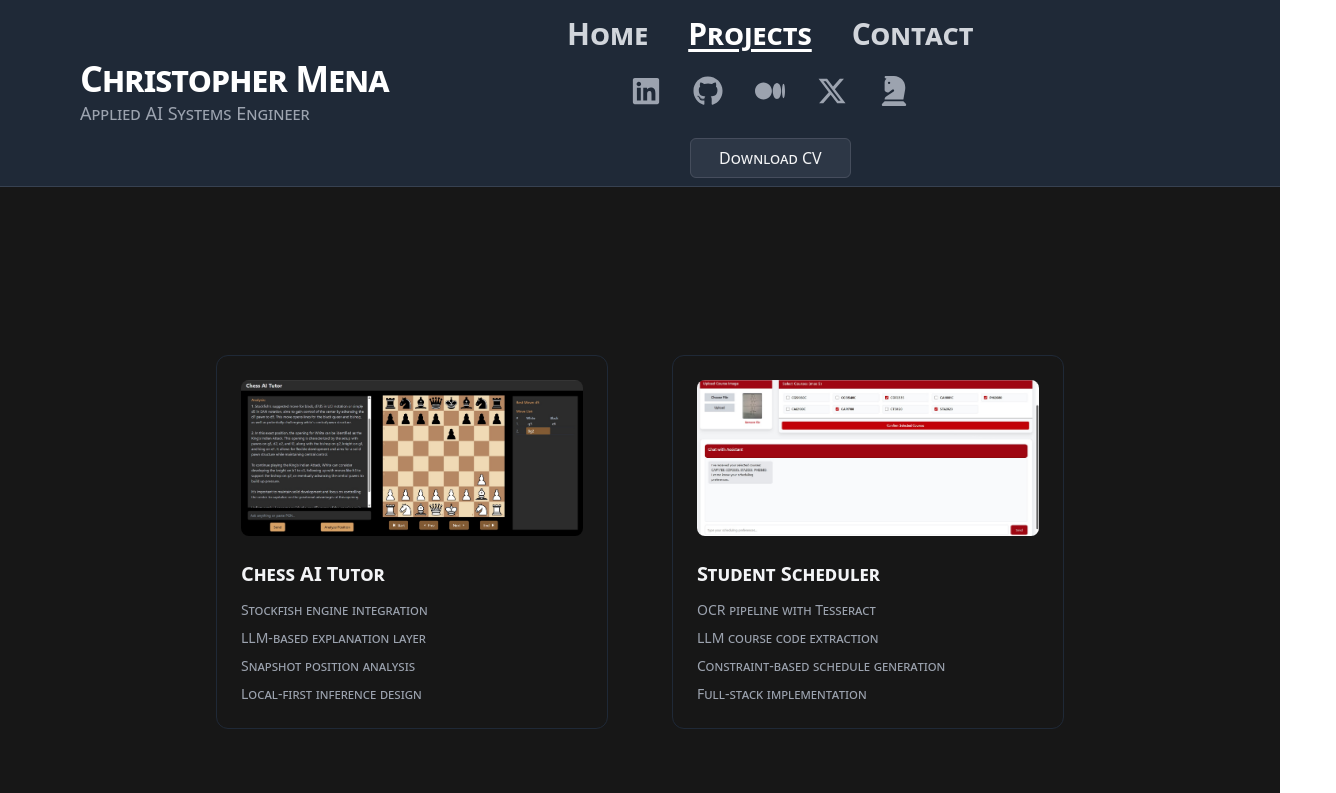
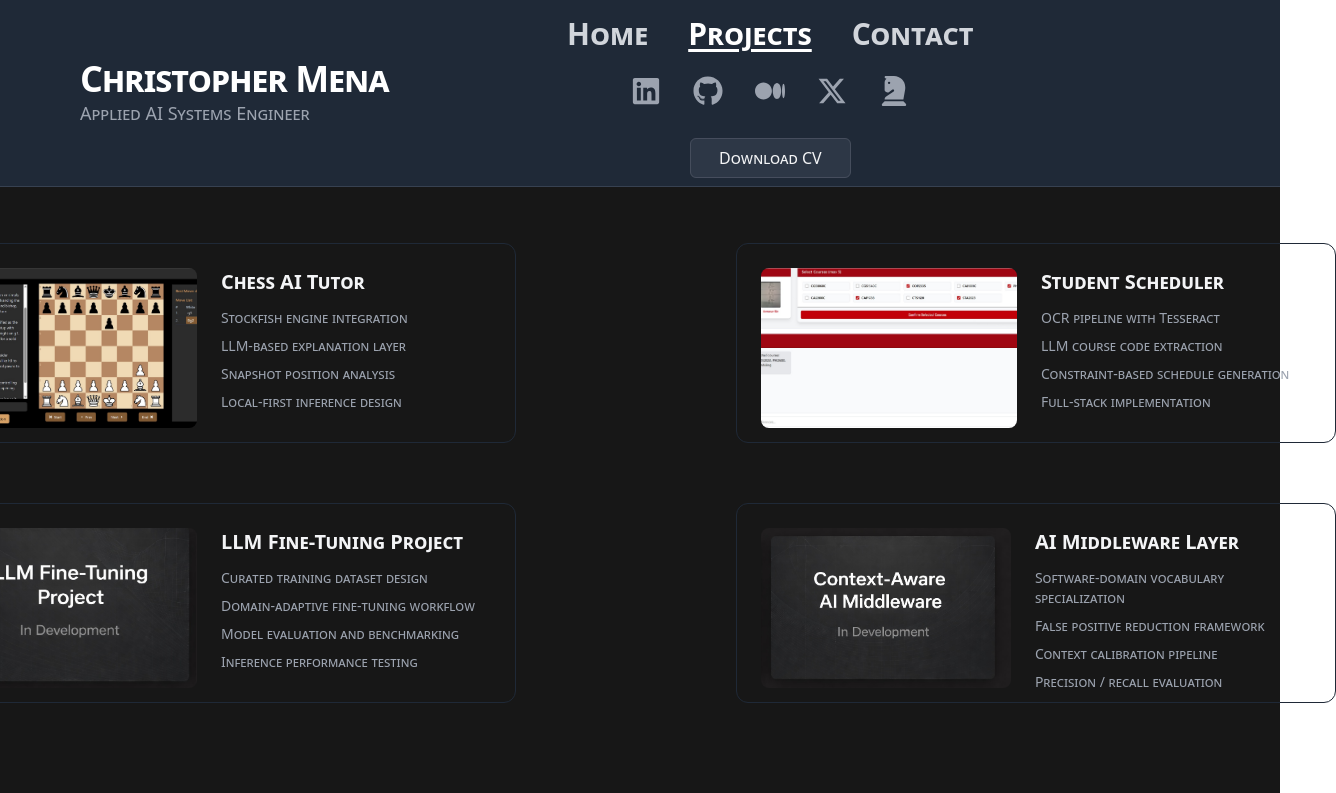
Before and after one commit to ChrisDevAI/portfolio-website, a Next.js app: page /projects in a window 1280 px wide. Shown: the top 793 px of the page, 1336 px wide, since content can reach past the window. Built offline with nearby package versions, Linux system fonts and the light colour scheme.

Commit message:
Add projects page layout with screenshots and repo links

```diff
--- a/pages/projects.js
+++ b/pages/projects.js
@@ -12,15 +12,20 @@ export default function Projects() {
         />
       </Head>
 
-      <main className="max-w-6xl mx-auto px-6 pt-32 pb-24">
-        <div className="grid md:grid-cols-2 gap-16">
+      <main className="px-6 pt-4 pb-24">
+        {/* Positioning Canvas */}
+        <div className="relative max-w-6xl h-[900px]">
           {/* Chess AI Tutor */}
-          <Link href="/projects/chess-ai-tutor" className="group block">
-            <div className="space-y-6 rounded-xl border border-gray-800 p-6 hover:border-gray-600 transition">
+          <Link
+            href="https://github.com/ChrisDevAI/chess-ai-tutor"
+            className="group block absolute left-[-300px] top-[0px]"
+          >
+            <div className="rounded-xl border border-gray-800 p-6 hover:border-gray-600 transition w-[600px] h-[200px]">
+              <div className="flex gap-6 items-start">
                 <img
                   src="/screenshots/herochessai.jpg"
                   alt="Chess AI Tutor Screenshot"
-                className="rounded-lg w-full"
+                  className="rounded-lg w-64 h-40 object-cover"
                 />
 
                 <div className="space-y-3">
@@ -36,15 +41,20 @@ export default function Projects() {
                   </ul>
                 </div>
               </div>
+            </div>
           </Link>
 
           {/* Student Scheduler */}
-          <Link href="/projects/student-scheduler" className="group block">
-            <div className="space-y-6 rounded-xl border border-gray-800 p-6 hover:border-gray-600 transition">
+          <Link
+            href="https://github.com/ChrisDevAI/student-scheduler-planner"
+            className="group block absolute left-[520px] top-[0px]"
+          >
+            <div className="rounded-xl border border-gray-800 p-6 hover:border-gray-600 transition w-[600px] h-[200px]">
+              <div className="flex gap-6 items-start">
                 <img
                   src="/screenshots/herostudentscheduler.jpg"
                   alt="Student Scheduler Screenshot"
-                className="rounded-lg w-full"
+                  className="rounded-lg w-64 h-40 object-cover"
                 />
 
                 <div className="space-y-3">
@@ -60,15 +70,20 @@ export default function Projects() {
                   </ul>
                 </div>
               </div>
+            </div>
           </Link>
 
           {/* Fine-Tuning Project */}
-          <Link href="/projects/fine-tuning-project" className="group block">
-            <div className="space-y-6 rounded-xl border border-gray-800 p-6 hover:border-gray-600 transition">
+          <Link
+            href="/projects/fine-tuning-project"
+            className="group block absolute left-[-300px] top-[260px]"
+          >
+            <div className="rounded-xl border border-gray-800 p-6 hover:border-gray-600 transition w-[600px] h-[200px]">
+              <div className="flex gap-6 items-start">
                 <img
                   src="/screenshots/heroproject3.jpg"
                   alt="Fine-Tuning Project Screenshot"
-                className="rounded-lg w-full"
+                  className="rounded-lg w-64 h-40 object-cover"
                 />
 
                 <div className="space-y-3">
@@ -84,20 +99,25 @@ export default function Projects() {
                   </ul>
                 </div>
               </div>
+            </div>
           </Link>
 
           {/* AI Middleware */}
-          <Link href="/projects/ai-middleware" className="group block">
-            <div className="space-y-6 rounded-xl border border-gray-800 p-6 hover:border-gray-600 transition">
+          <Link
+            href="/projects/ai-middleware"
+            className="group block absolute left-[520px] top-[260px]"
+          >
+            <div className="rounded-xl border border-gray-800 p-6 hover:border-gray-600 transition w-[600px] h-[200px]">
+              <div className="flex gap-6 items-start">
                 <img
                   src="/screenshots/heroproject4.jpg"
                   alt="AI Middleware Screenshot"
-                className="rounded-lg w-full"
+                  className="rounded-lg w-64 h-40 object-cover"
                 />
 
                 <div className="space-y-3">
                   <h2 className="text-xl font-semibold text-gray-100 group-hover:text-white transition">
-                  AI Middleware (Domain-Adaptive Layer)
+                    AI Middleware Layer
                   </h2>
 
                   <ul className="space-y-2 text-gray-400 text-sm">
@@ -108,6 +128,7 @@ export default function Projects() {
                   </ul>
                 </div>
               </div>
+            </div>
           </Link>
         </div>
       </main>
```
Lines whose indentation alone changed are shown as unchanged.
